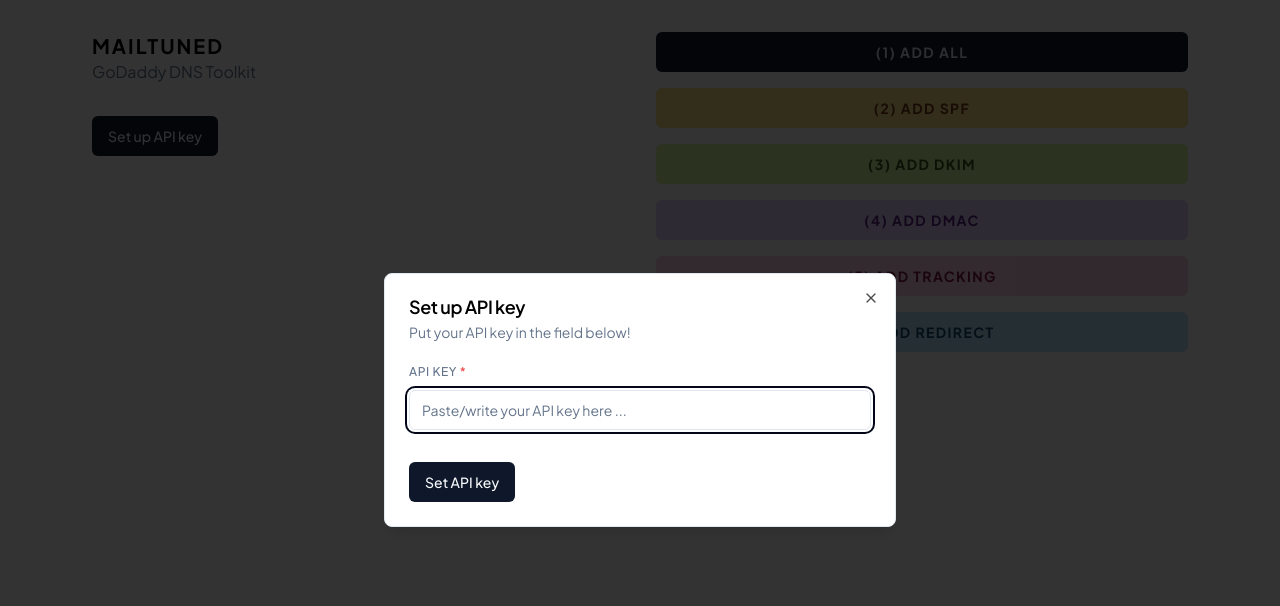
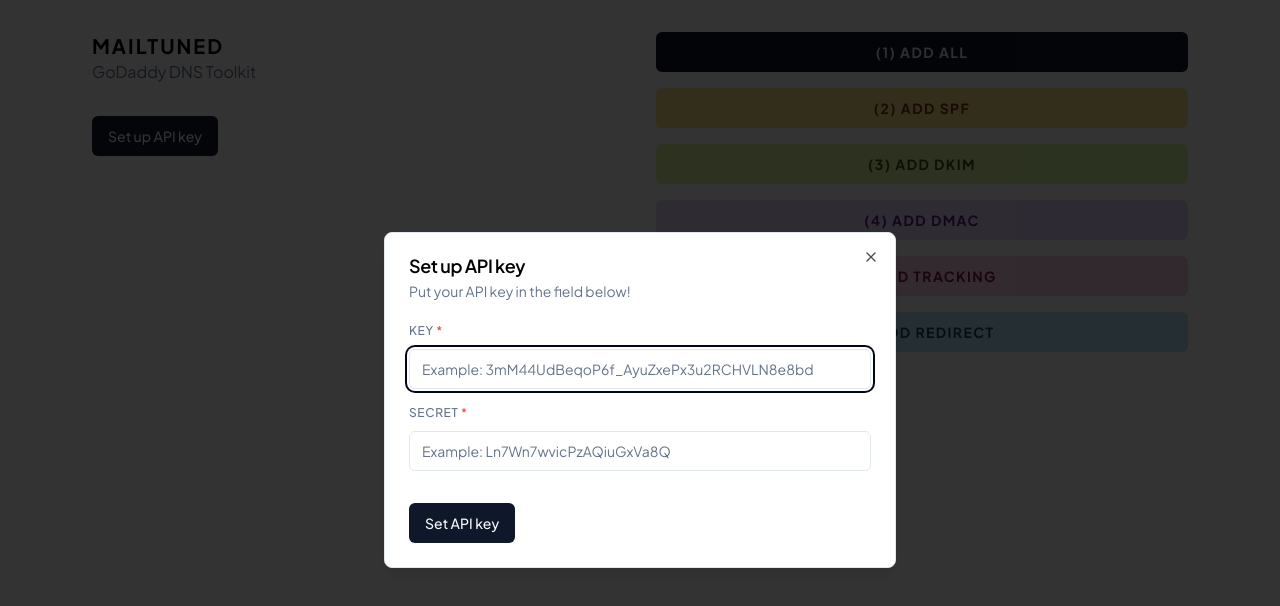
Before and after one commit to acomarcho/mailtuned, a Next.js app: page / in a window 1280 px wide. Both pictures are taken after a click on the button "Set up API key". Shown: the top 606 px of the page. Built offline with nearby package versions, Linux system fonts and the light colour scheme.

Commit message:
Feat: Change API key state to key and secret

```diff
--- a/components/home/set-up-api-key.tsx
+++ b/components/home/set-up-api-key.tsx
@@ -17,7 +17,8 @@
 import { toast } from "sonner";
 
 type ApiKeyInput = {
-  apiKey: string;
+  key: string;
+  secret: string;
 };
 
 export default function SetUpApiKey() {
@@ -32,7 +33,8 @@
   } = useForm<ApiKeyInput>();
   const onSubmit: SubmitHandler<ApiKeyInput> = (data) => {
     setApiKey({
-      apiKey: data.apiKey,
+      key: data.key,
+      secret: data.secret,
     });
     handleOpenChange(false);
     toast.success("Successfully set API key!");
@@ -42,7 +44,8 @@
     setIsDialogOpen(isOpen);
     if (isOpen) {
       reset({
-        apiKey: apiKey?.apiKey || "",
+        key: apiKey?.key || "",
+        secret: apiKey?.secret || "",
       });
     }
   };
@@ -64,15 +67,29 @@
             htmlFor=""
             className="text-xs uppercase tracking-wider font-medium text-slate-500"
           >
-            API key <span className="text-red-500">*</span>
+            Key <span className="text-red-500">*</span>
           </label>
           <Input
-            placeholder="Paste/write your API key here ..."
-            {...register("apiKey", { required: true })}
+            placeholder="Example: 3mM44UdBeqoP6f_AyuZxePx3u2RCHVLN8e8bd"
+            {...register("key", { required: true })}
             className="mt-2"
           />
-          {errors.apiKey && (
-            <p className="text-red-500 text-xs mt-2">API key must be filled!</p>
+          {errors.key && (
+            <p className="text-red-500 text-xs mt-2">Key must be filled!</p>
+          )}
+          <label
+            htmlFor=""
+            className="text-xs uppercase tracking-wider font-medium text-slate-500 mt-4 inline-block"
+          >
+            Secret <span className="text-red-500">*</span>
+          </label>
+          <Input
+            placeholder="Example: Ln7Wn7wvicPzAQiuGxVa8Q"
+            {...register("secret", { required: true })}
+            className="mt-2"
+          />
+          {errors.secret && (
+            <p className="text-red-500 text-xs mt-2">Secret must be filled!</p>
           )}
           <Button type="submit" className="mt-8">
             Set API key
--- a/lib/atoms/api-key.tsx
+++ b/lib/atoms/api-key.tsx
@@ -1,7 +1,8 @@
 import { atomWithStorage } from "jotai/utils";
 
 type ApiKeyAtom = {
-  apiKey: string;
+  key: string;
+  secret: string;
 };
 
 export const apiKeyAtom = atomWithStorage<ApiKeyAtom | null>("apiKey", null);
```
